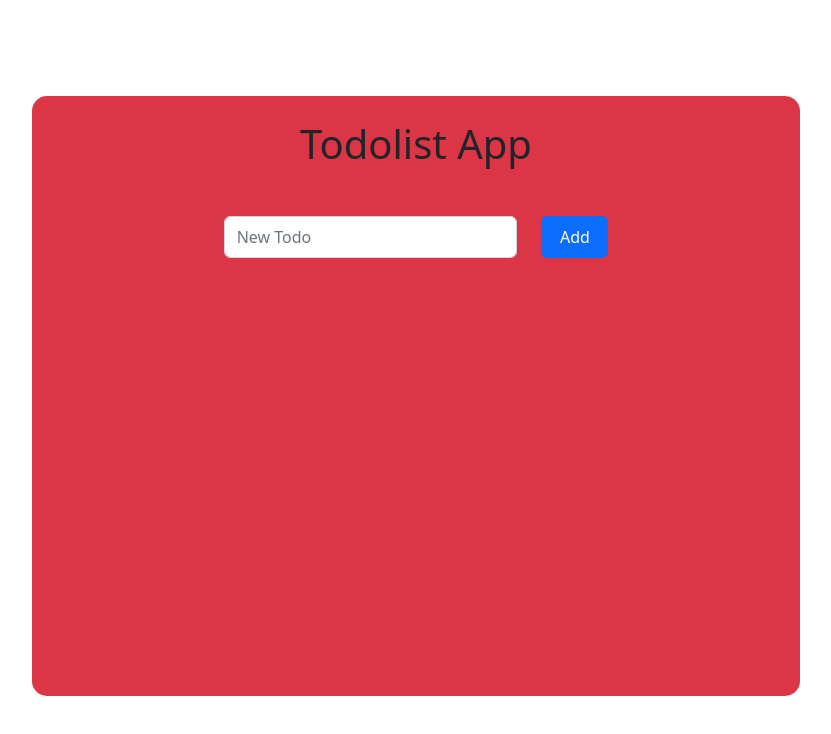
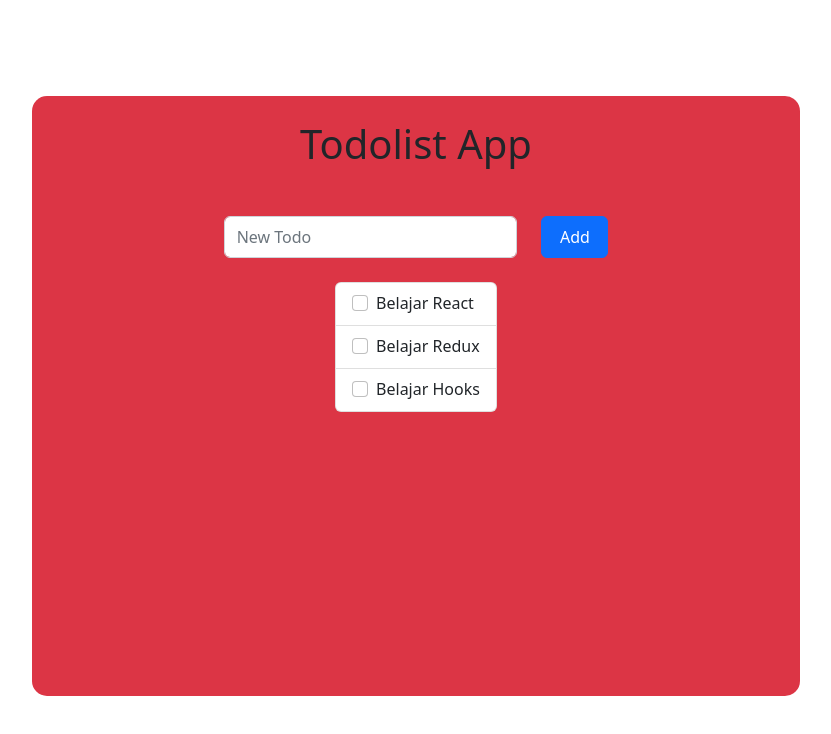
Before and after one commit to royanlord/skilvul-todolist-app, a React (Vite) app: page / in a window 1280 px wide. Shown: the top 734 px of the page, without its empty margins (224-1055 px from the left). Built offline with nearby package versions, Linux system fonts and the light colour scheme.

Commit message:
create todo lists field

```diff
--- a/src/components/TodoList.jsx
+++ b/src/components/TodoList.jsx
@@ -15,6 +15,36 @@ export const TodoList = () => {
                         </div>
                     </form>
                 </div>
+                <div className="todo-lists d-flex justify-content-center mt-4">
+                    <div className="todos">
+                        <ul className="list-group">
+                            <li className="list-group-item">
+                                <div className="form-check">
+                                    <input type="checkbox" className='form-check-input' name="" id="" />
+                                    <label className="form-check-label">
+                                        Belajar React
+                                    </label>
+                                </div>
+                            </li>
+                            <li className="list-group-item">
+                                <div className="form-check">
+                                    <input type="checkbox" className='form-check-input' name="" id="" />
+                                    <label className="form-check-label">
+                                        Belajar Redux
+                                    </label>
+                                </div>
+                            </li>
+                            <li className="list-group-item">
+                                <div className="form-check">
+                                    <input type="checkbox" className='form-check-input' name="" id="" />
+                                    <label className="form-check-label">
+                                        Belajar Hooks
+                                    </label>
+                                </div>
+                            </li>
+                        </ul>
+                    </div>
+                </div>
             </div>
         </>
     )
```
